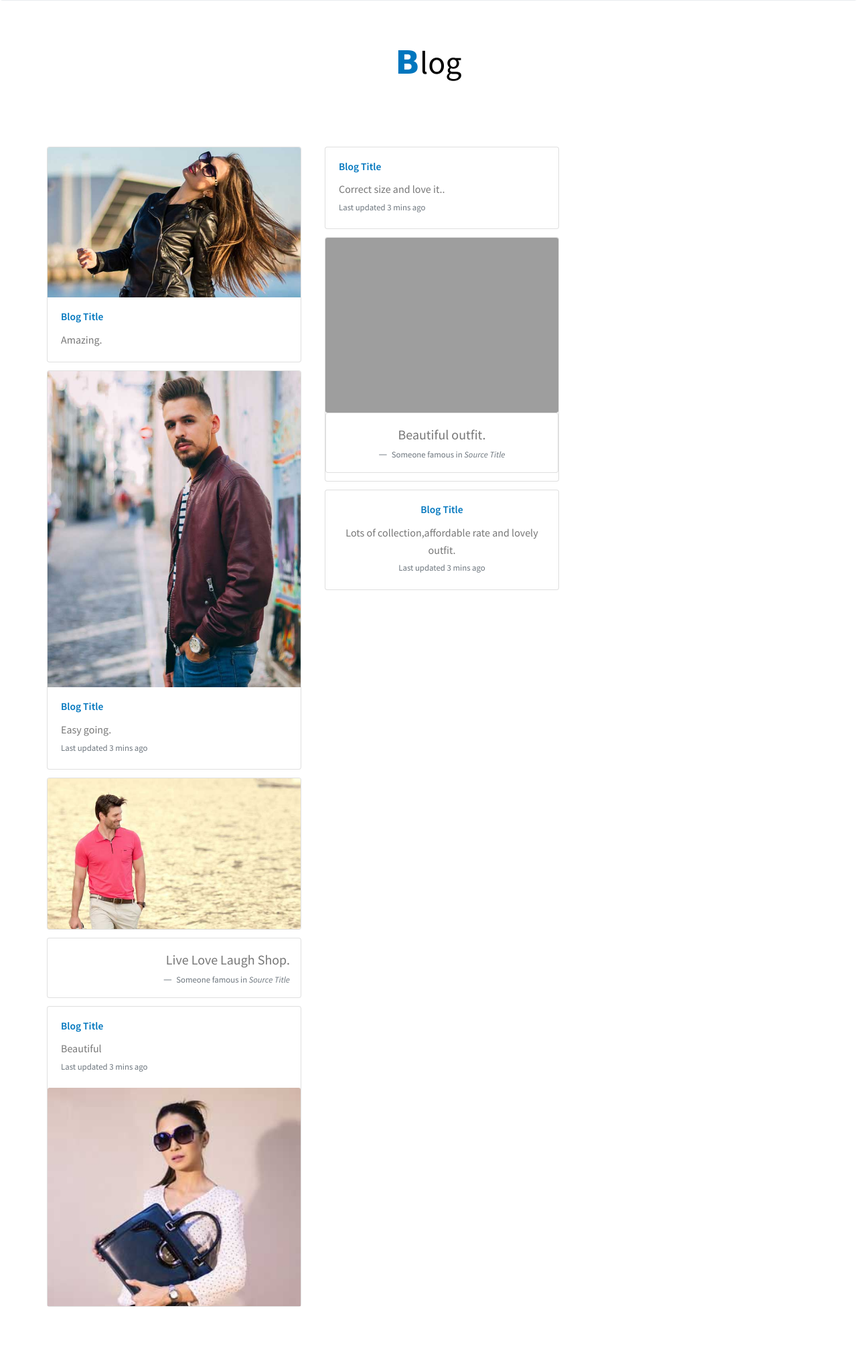
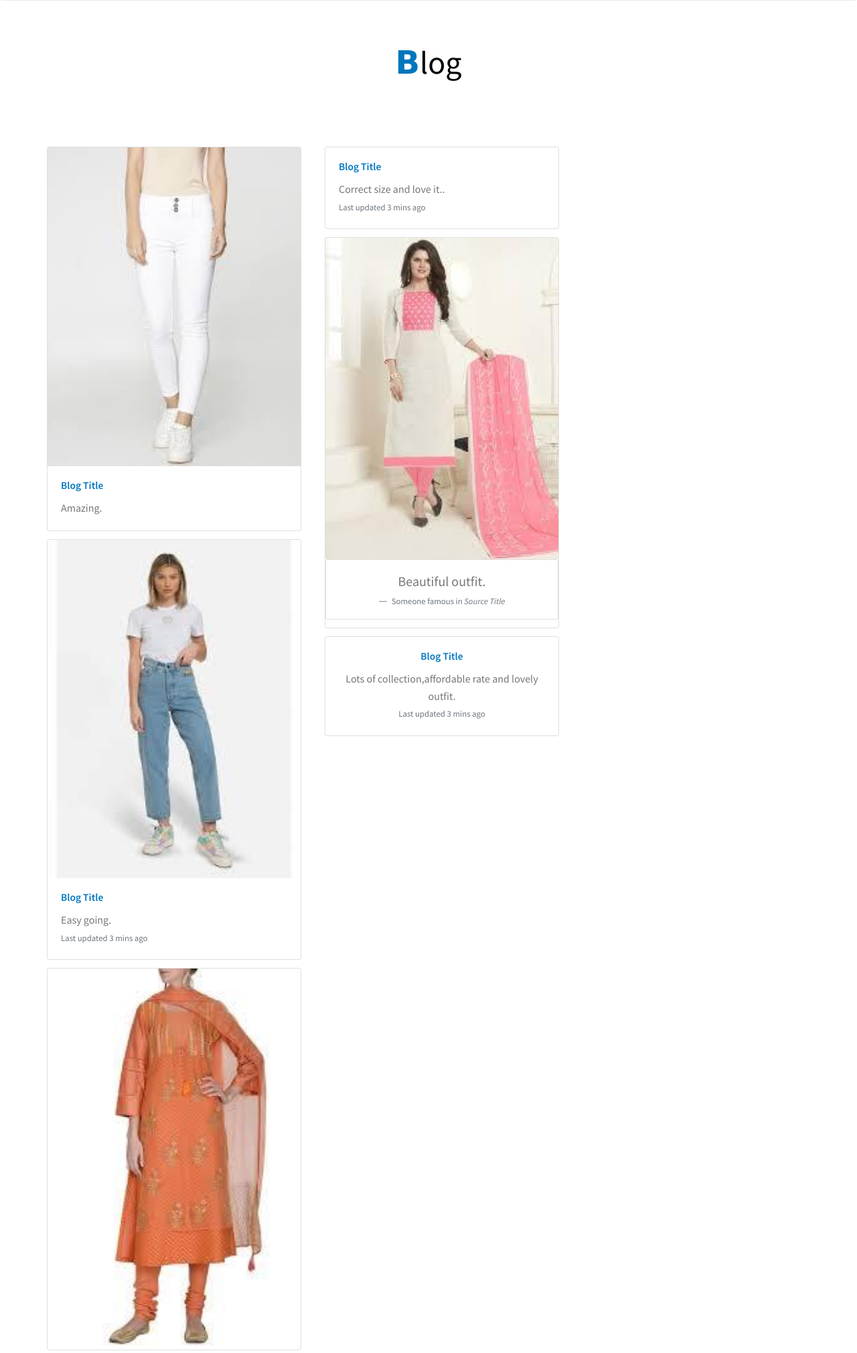
Before and after one commit to meghnapnair/lyrahreal, a PHP site: page /blog.php in a window 1280 px wide. Shown: the part 413-2433 px from the top of the page at 67% size. Run offline with PHP 8.4, Linux system fonts and the light colour scheme; data comes from the database, SQL or seed files in the repository; some web fonts are replaced; grey boxes are pictures that could not be loaded.

Commit message:
second commit

```diff
--- a/blog.php
+++ b/blog.php
@@ -241,7 +241,7 @@
                 <div class="col-md-4 p-0">
                     <div class="card">
                         <a href="single.html">
-                            <img class="card-img-top" src="images/blg1.jpg" alt="Card image cap">
+                            <img class="card-img-top" src="images/1.jpg" alt="Card image cap">
                         </a>
                         <div class="card-body">
                             <h5 class="card-title blg_w3ls">
@@ -252,7 +252,7 @@
                     </div>
                     <div class="card">
                         <a href="single.html">
-                            <img class="card-img-top" src="images/a2.jpg" alt="Card image cap">
+                            <img class="card-img-top" src="images/2.jpg" alt="Card image cap">
                         </a>
                         <div class="card-body">
                             <h5 class="card-title blg_w3ls">
@@ -280,7 +280,7 @@
                     </div>
                     <div class="card text-white text-center">
                         <a href="single.html">
-                            <img class="card-img" src="images/a3.jpg" alt="Card image">
+                            <img class="card-img" src="images/3.jpg" alt="Card image">
                         </a>
                         <div class="card text-center p-3">
                             <blockquote class="blockquote mb-0">
@@ -310,7 +310,7 @@
                 <div class="col-md-4 p-0">
                     <div class="card">
                         <a href="single.html">
-                            <img class="card-img" src="images/blg2.jpg" alt="Card image">
+                            <img class="card-img" src="images/4.jpg" alt="Card image">
                         </a>
                     </div>
                     <div class="card p-3 text-right">
@@ -335,7 +335,7 @@
                             </p>
                         </div>
                         <a href="single.html">
-                            <img class="card-img-top" src="images/i10.jpg" alt="Card image cap">
+                            <img class="card-img-top" src="images/i1.jpg" alt="Card image cap">
                         </a>
                     </div>
                 </div>
--- a/customer/web/index.html
+++ b/customer/web/index.html
@@ -1828,7 +1828,7 @@
                                 </div>
                                 <div class="form-group">
                                     <label for="password1" class="col-form-label">Password</label>
-                                    <input type="password" class="form-control" placeholder=" " name="Password" id="password1" required="">
+                                    <input type="password" class="form-control" placeholder="Use A-Z a-z 1-9 and special symbols " name="Password" id="password1" required="">
                                 </div>
                                 <div class="form-group">
                                     <label for="password2" class="col-form-label">Confirm Password</label>
--- a/index.php
+++ b/index.php
@@ -545,7 +545,7 @@
                                 </div>
                                 <div class="form-group">
                                     <label for="password1" class="col-form-label">Password</label>
-                                    <input type="password" class="form-control" placeholder=" " pattern="^(?=.*[A-Za-z])(?=.*\d)(?=.*[@$!%*#?&])[A-Za-z\d@$!%*#?&]{8,}$" name="Password" id="password1" required="">
+                                    <input type="password" class="form-control" placeholder=" [A-Za-z][1-9][special symbols]" pattern="^(?=.*[A-Za-z])(?=.*\d)(?=.*[@$!%*#?&])[A-Za-z\d@$!%*#?&]{8,}$" name="Password" id="password1" required="">
                                 </div>
                                 <div class="form-group">
                                     <label for="password2" class="col-form-label">Confirm Password</label>
--- a/login.php
+++ b/login.php
@@ -11,7 +11,7 @@
     $r= mysqli_fetch_array($s);
     if($r[0]==0)    //to check whether the username exist
     {
-        echo '<script>alert("Username doesnt exist")</script>';
+        echo '<script>alert("Username doesnt exist.Please check your Email id and Password")</script>';
     }
     else
     {
```
Also changed, not shown: images/1.jfif (added), images/1.jpg (added), images/2.jfif (added), images/2.jpg (added), images/3.jfif (added), images/3.jpg (added), images/4.jfif (added), images/4.jpg (added).
